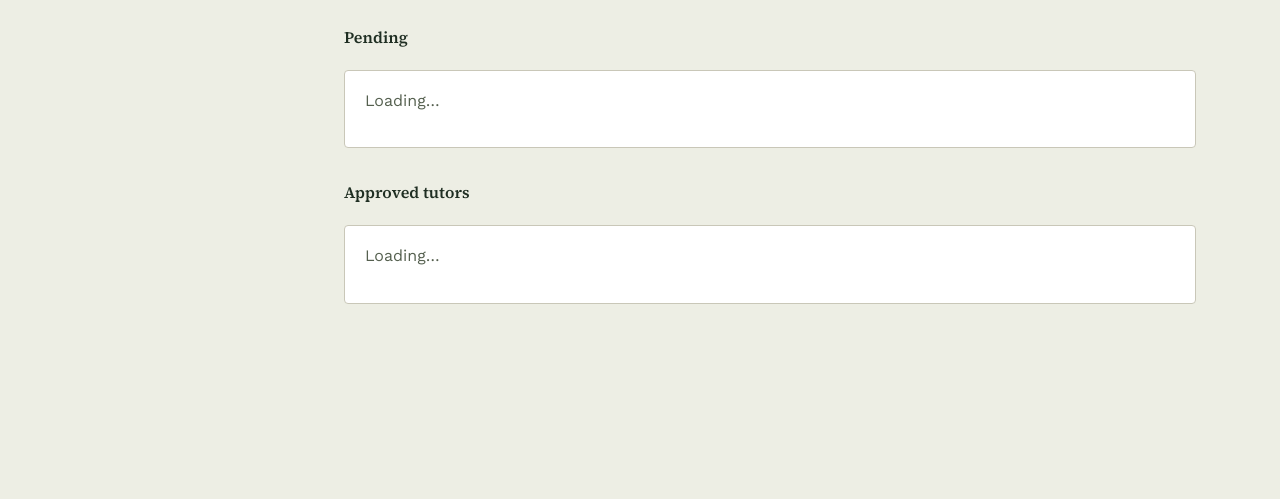
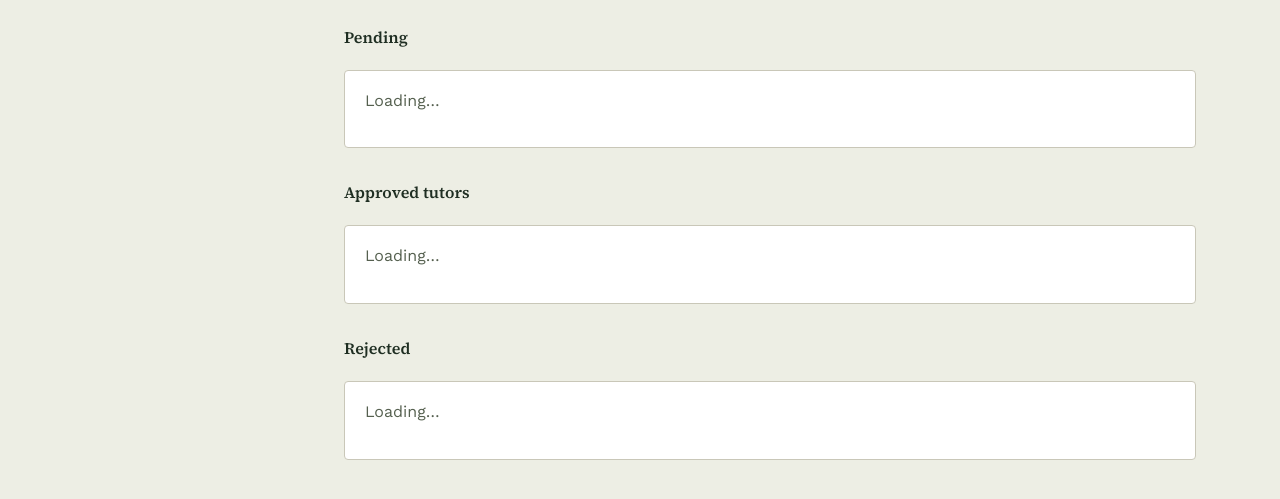
Before and after one commit to Masebola/Tutor101, a plain HTML site: page admin.html in a window 1280 px wide. Shown: the part 263-762 px from the top of the page. Drawn offline with nearby package versions, Linux system fonts and the light colour scheme.

Commit message:
Add files via upload

```diff
--- a/admin.html
+++ b/admin.html
@@ -56,6 +56,9 @@
 
       <h2 class="resource-group-title">Approved tutors</h2>
       <ul class="applicant-list" id="approvedTutorList"><li class="applicant-card"><p>Loading…</p></li></ul>
+
+      <h2 class="resource-group-title">Rejected</h2>
+      <ul class="applicant-list" id="rejectedTutorList"><li class="applicant-card"><p>Loading…</p></li></ul>
     </section>
 
     <section class="dash-panel" id="panel-admin-modules">
```
